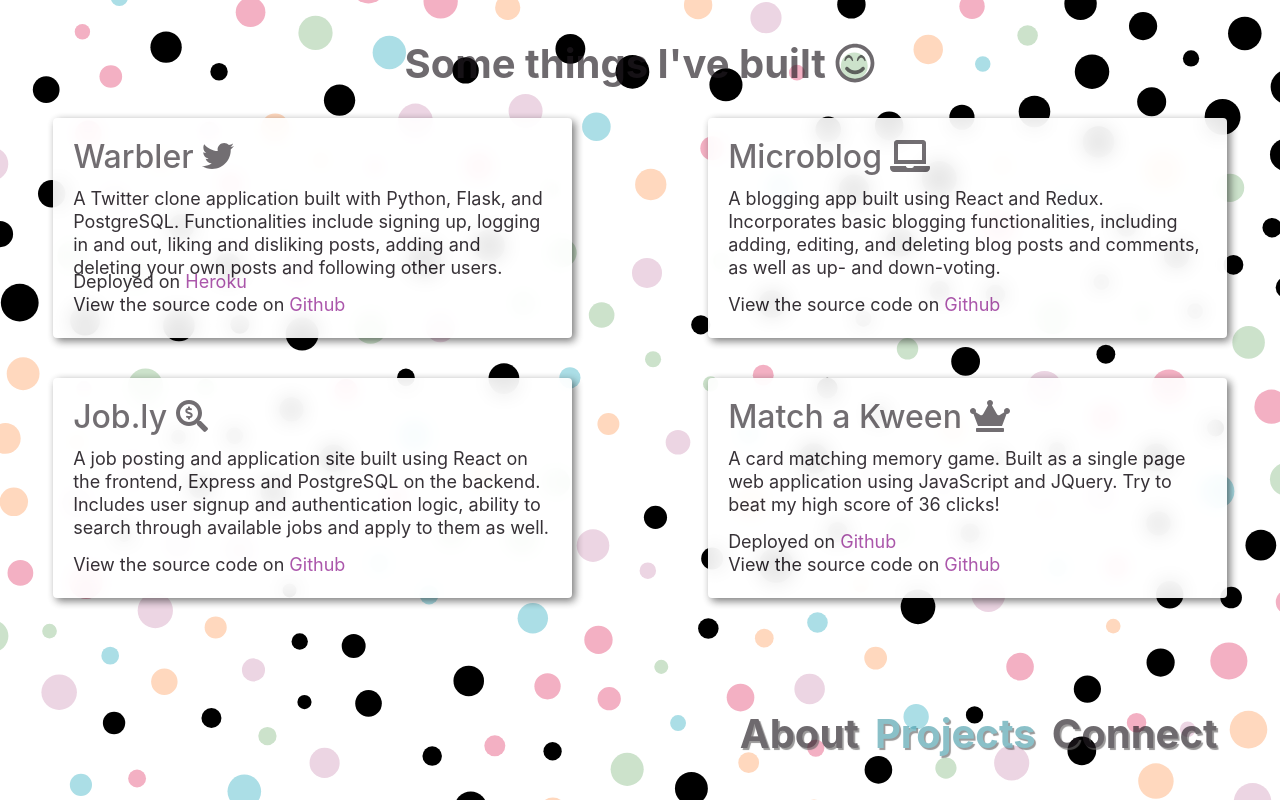
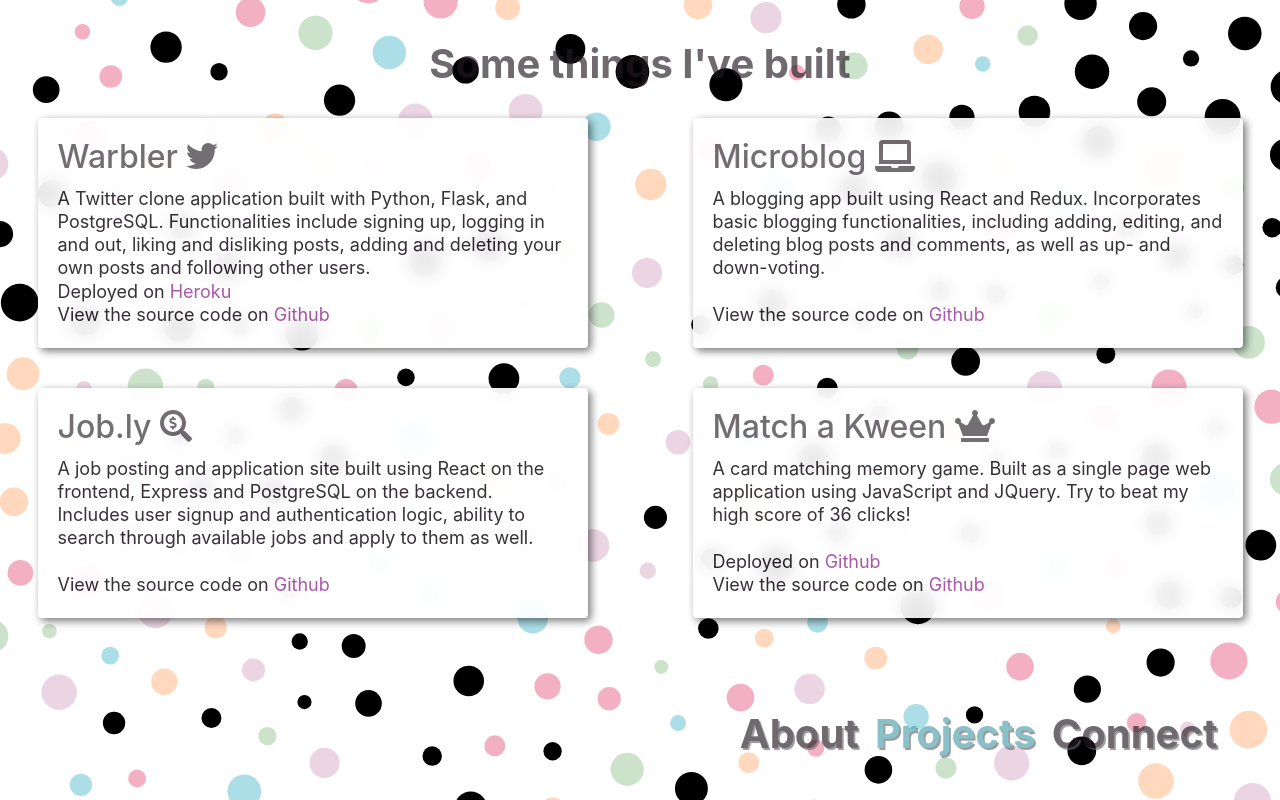
Before and after one commit to hatz7505/personal-website, a React (Create React App) app: page /projects in a window 1280 px wide. Built offline with nearby package versions, Linux system fonts and the light colour scheme.

Commit message:
adjusted project card height and width

```diff
--- a/src/Projects.css
+++ b/src/Projects.css
@@ -28,8 +28,8 @@
 }
 
 .project {
-  width: 83%;
-  height: 220px;
+  width: 88%;
+  height: 230px;
   margin-right: auto;
   margin-left: auto;
   margin-top: 20px;
--- a/src/Projects.js
+++ b/src/Projects.js
@@ -9,7 +9,6 @@ import {
   faSearchDollar,
   faCrown,
 } from "@fortawesome/free-solid-svg-icons";
-import { faSmileBeam } from "@fortawesome/free-regular-svg-icons";
 import { faTwitter } from "@fortawesome/free-brands-svg-icons";
 
 function Projects() {
@@ -23,7 +22,7 @@ function Projects() {
       />
       <div className="projects-text-container">
         <h1 className="projects-header">
-          Some things I've built <FontAwesomeIcon icon={faSmileBeam} />
+          Some things I've built
         </h1>
         <Row>
           <Col xs="6">
```
